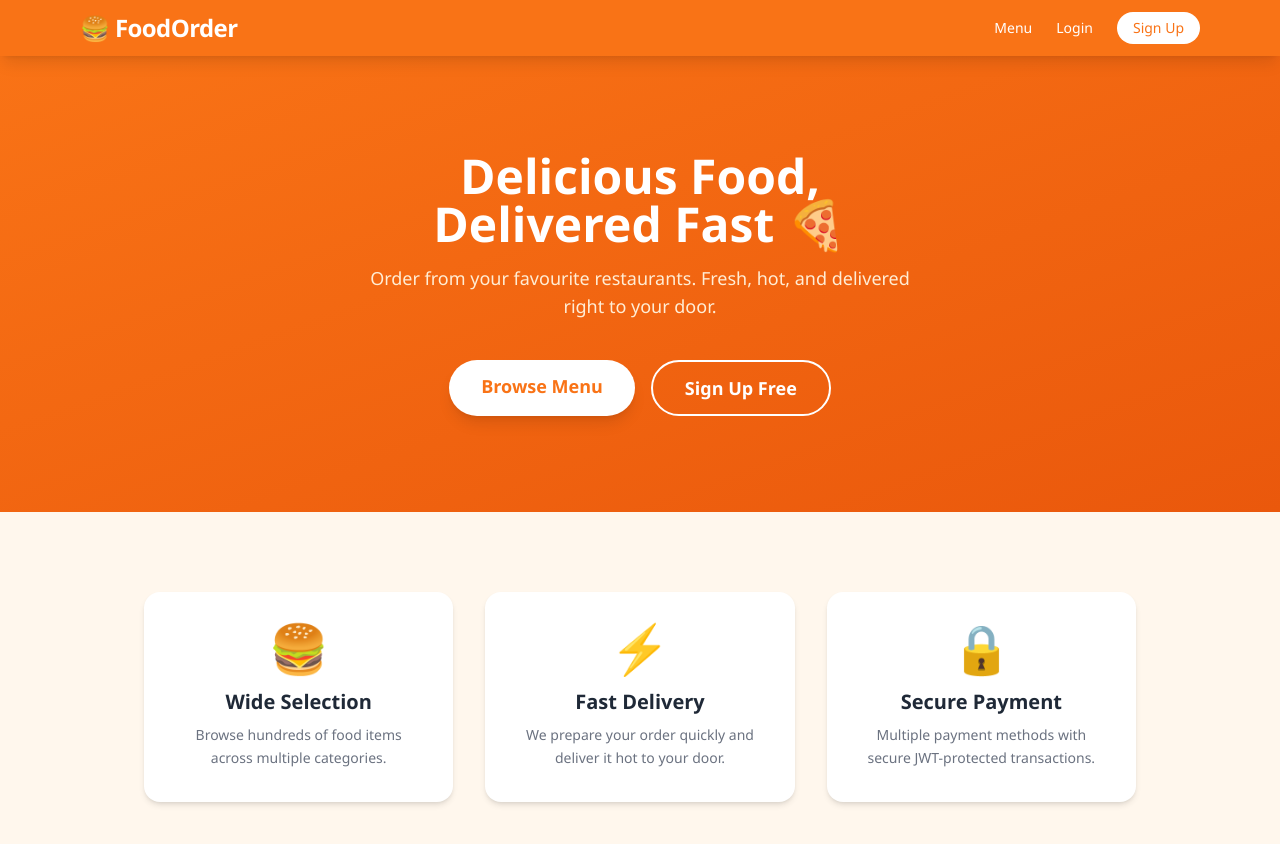
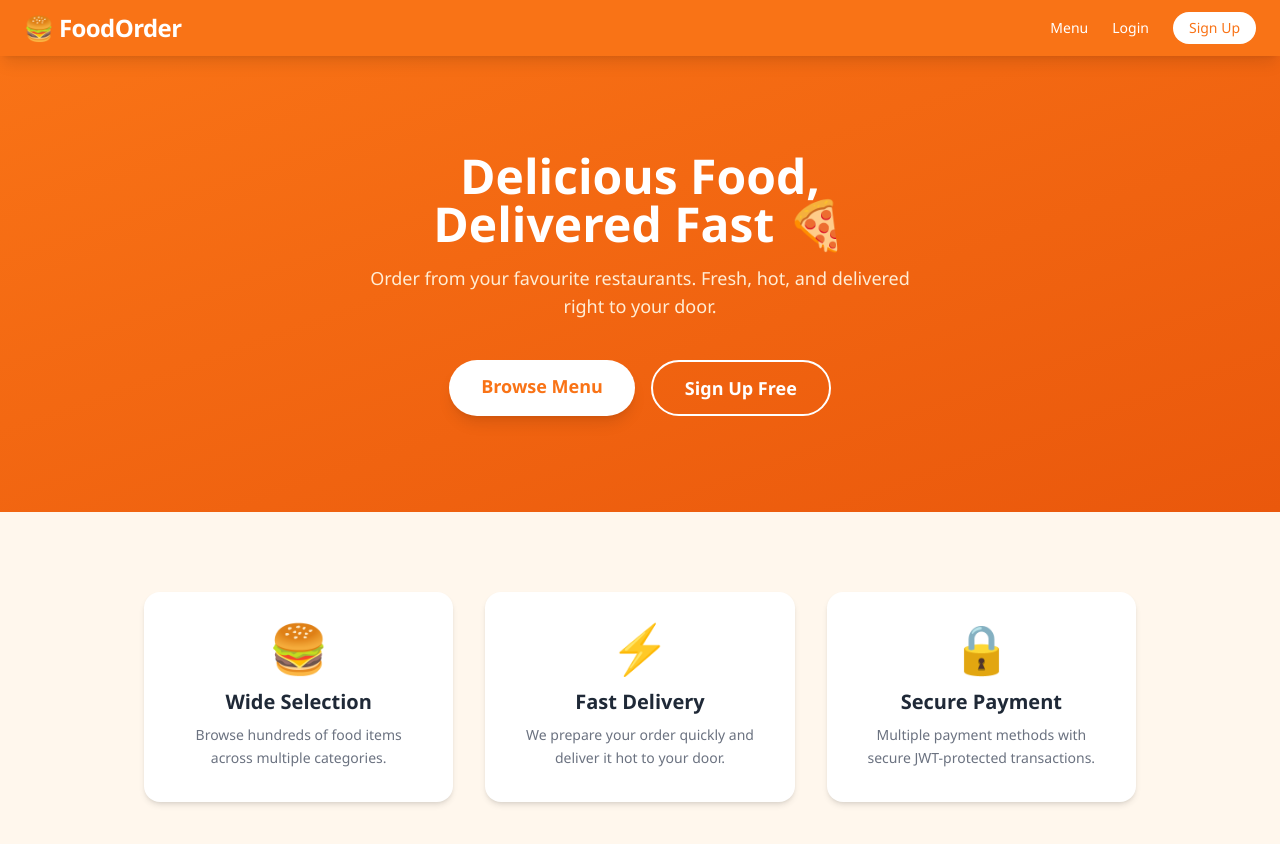
Before and after one commit to induwari20231371-code/Food-Ordering-System, a React (Vite) app in the folder frontend/: page / in a window 1280 px wide. Shown: the top 844 px of the page. Built offline with nearby package versions, Linux system fonts and the light colour scheme.

Commit message:
Refactor code structure for improved readability and maintainability

```diff
--- a/frontend/src/components/layout/Navbar.jsx
+++ b/frontend/src/components/layout/Navbar.jsx
@@ -14,7 +14,7 @@
 
   return (
     <nav className="bg-orange-500 text-white shadow-lg sticky top-0 z-50">
-      <div className="max-w-6xl mx-auto px-4 py-3 flex items-center justify-between">
+      <div className="w-full px-3 sm:px-6 py-3 flex items-center justify-between">
 
         {/* Logo */}
         <Link to="/" className="text-2xl font-bold tracking-tight">🍔 FoodOrder</Link>
```
Also changed, not shown: 1 other file (tests, documents, lock files or other folders).
